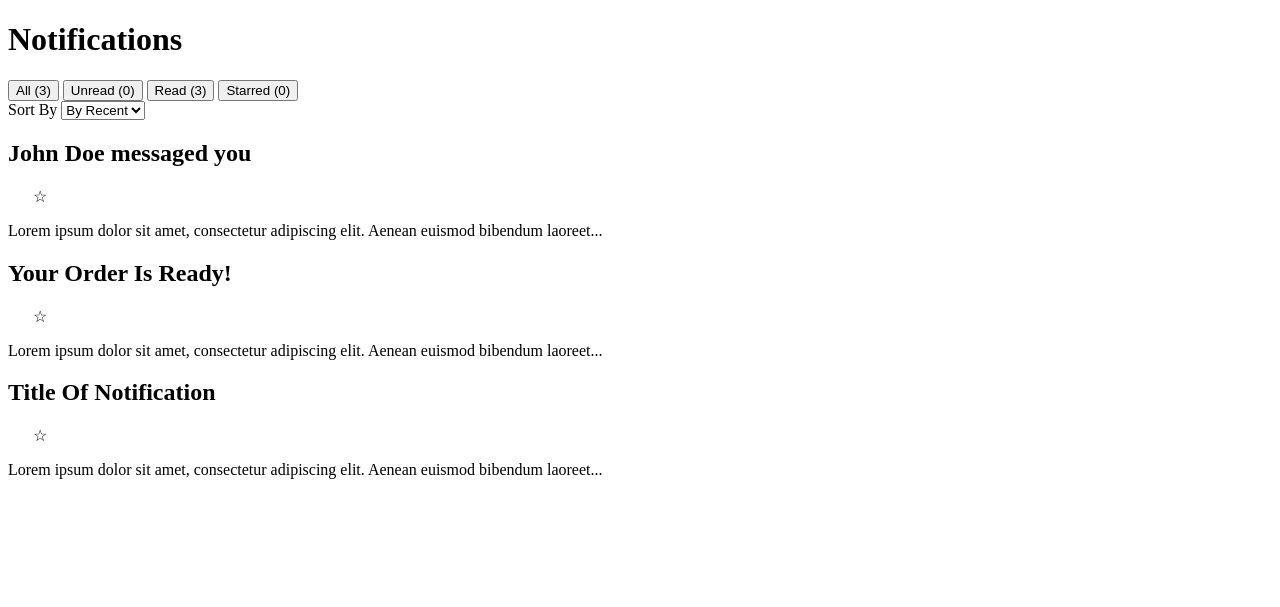
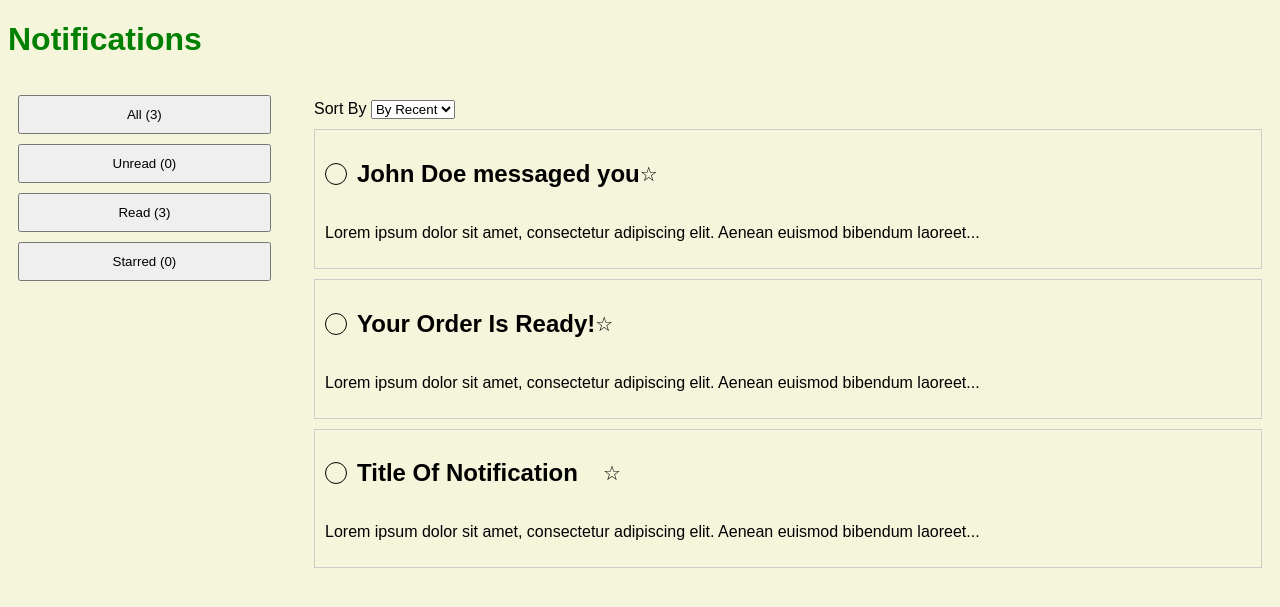
Before and after one commit to anekemuna/AstroSeed_MarketPlace, a Django app: template AstroSeed_MarketPlace-code-folder/capstone_workplace/ProductsHomePage/templates/ProductsHomePage/notifications.html in a window 1280 px wide. Shown: the top 607 px of the page. Run offline with Django 5.2, Linux system fonts and the light colour scheme; the template is opened without the code that fills it, so the values that code supplies are empty; some libraries are stand-ins or nearby versions.

Commit message:
Update notifications.html

```diff
--- a/AstroSeed_MarketPlace-code-folder/capstone_workplace/ProductsHomePage/templates/ProductsHomePage/notifications.html
+++ b/AstroSeed_MarketPlace-code-folder/capstone_workplace/ProductsHomePage/templates/ProductsHomePage/notifications.html
@@ -8,18 +8,168 @@
 
     <meta charset="utf-8" />
     <meta name="viewport" content="width=device-width, initial-scale=1" />
-        <!--
+    <link rel="icon" href="https://glitch.com/favicon.ico" />
+
+    <!--
       This is the page head - it contains info the browser uses
       Like the title, which appears on the browser tab but not inside the page
       Further down you'll see the content that displays in the page
     -->
     <title>Notifications</title>
 
-    <!-- The website stylesheet -->
-    <link rel="stylesheet" href="notifications.css" />
+    <!-- The website stylesheet
+    <link rel="stylesheet" href="/style.css" />-->
+    <style>
+      /************ styles.CSS ****************/
+
+      body {
+        font-family: Arial, sans-serif;
+        background-color: #f5f5dc; /* Beige */
+      }
+      h1 {
+        color: #008000; /* Green */
+      }
+      .sidebar {
+        float: left;
+        width: 20%;
+        padding: 10px;
+      }
+      .main {
+        float: right;
+        width: 75%;
+        padding: 10px;
+      }
+      .notification {
+        border: 1px solid #cccccc;
+        padding: 10px;
+        margin-bottom: 10px;
+      }
+      button {
+        margin: 5px 0;
+        padding: 10px;
+        width: 100%; /* make the buttons take up the full width of the sidebar */
+        text-align: center; /* center the text */
+        box-sizing: border-box; /* include padding and border in the element's total width and height */
+      }
+
+      select {
+        margin: 10px 0;
+      }
+      .circle-btn {
+        border: 1px solid #000000;
+        border-radius: 50%;
+        width: 20px;
+        height: 20px;
+        display: inline-block;
+        margin-right: 10px;
+        cursor: pointer;
+      }
+      .star-btn {
+        cursor: pointer;
+        font-size: 20px;
+      }
+      .star-btn.starred {
+        color: orange;
+      }
+
+      .header {
+        display: flex;
+        align-items: center;
+      }
+
+      /****
+.star-btn {
+    display: inline-block;
+    width: 0;
+    height: 0;
+    margin-left: 10px;
+    border-right: 10px solid transparent;
+    border-bottom: 7px solid #f2f2f2;
+    border-left: 10px solid transparent;
+    transform: rotate(35deg);
+    cursor: pointer;
+}
+.star-btn:before, .star-btn:after {
+    content: "";
+    position: absolute;
+    width: 0;
+    height: 0;
+}
+.star-btn:before {
+    border-right: 10px solid transparent;
+    border-bottom: 7px solid #f2f2f2;
+    border-left: 10px solid transparent;
+    transform: rotate(-35deg);
+    top: -4px;
+    left: -10px;
+}
+.star-btn:after {
+    border-right: 10px solid transparent;
+    border-top: 7px solid #f2f2f2;
+    border-left: 10px solid transparent;
+    transform: rotate(-35deg);
+    top: 2px;
+    left: -10px;
+}
+.star-btn.starred {
+    border-bottom-color: yellow;
+}
+.star-btn.starred:before {
+    border-bottom-color: yellow;
+}
+.star-btn.starred:after {
+    border-top-color: yellow;
+}
+
+****/
+    </style>
 
     <!-- The website JavaScript file -->
-    <script src="notifications.js" defer></script>
+    <script>
+      /*
+  This is JavaScript code
+*/
+
+      const btn = document.querySelector("button"); // Get the button from the page
+      if (btn) {
+        // Detect clicks on the button
+        btn.onclick = function () {
+          // The 'dipped' class in style.css changes the appearance on click
+          btn.classList.toggle("dipped");
+        };
+      }
+
+      function toggleColor(el) {
+        var allCount = document.getElementById("allCount");
+        var unreadCount = document.getElementById("unreadCount");
+        var readCount = document.getElementById("readCount");
+
+        if (el.style.backgroundColor === "red") {
+          el.style.backgroundColor = "";
+          unreadCount.textContent = parseInt(unreadCount.textContent) - 1;
+          readCount.textContent = parseInt(readCount.textContent) + 1;
+        } else {
+          el.style.backgroundColor = "red";
+          unreadCount.textContent = parseInt(unreadCount.textContent) + 1;
+          readCount.textContent = parseInt(readCount.textContent) - 1;
+        }
+
+        allCount.textContent =
+          parseInt(unreadCount.textContent) + parseInt(readCount.textContent);
+      }
+
+      function toggleStar(el) {
+        var starredCount = document.getElementById("starredCount");
+
+        if (el.classList.contains("starred")) {
+          el.classList.remove("starred");
+          starredCount.textContent = parseInt(starredCount.textContent) - 1;
+        } else {
+          el.classList.add("starred");
+          starredCount.textContent = parseInt(starredCount.textContent) + 1;
+        }
+      }
+    </script>
   </head>
   <body>
     <h1>Notifications</h1>
@@ -48,13 +198,7 @@
         <div class="header">
           <div class="circle-btn" onclick="toggleColor(this)"></div>
           <h2>John Doe messaged you</h2>
-          <div
-            class="star-btn"
-            onclick="toggleStar(this)"
-            style="text-indent: 25px"
-          >
-            ☆
-          </div>
+          <div class="star-btn" onclick="toggleStar(this)">☆</div>
         </div>
 
         <p>
@@ -66,13 +210,7 @@
         <div class="header">
           <div class="circle-btn" onclick="toggleColor(this)"></div>
           <h2>Your Order Is Ready!</h2>
-          <div
-            class="star-btn"
-            onclick="toggleStar(this)"
-            style="text-indent: 25px"
-          >
-            ☆
-          </div>
+          <div class="star-btn" onclick="toggleStar(this)">☆</div>
         </div>
         <p>
           Lorem ipsum dolor sit amet, consectetur adipiscing elit. Aenean
```
